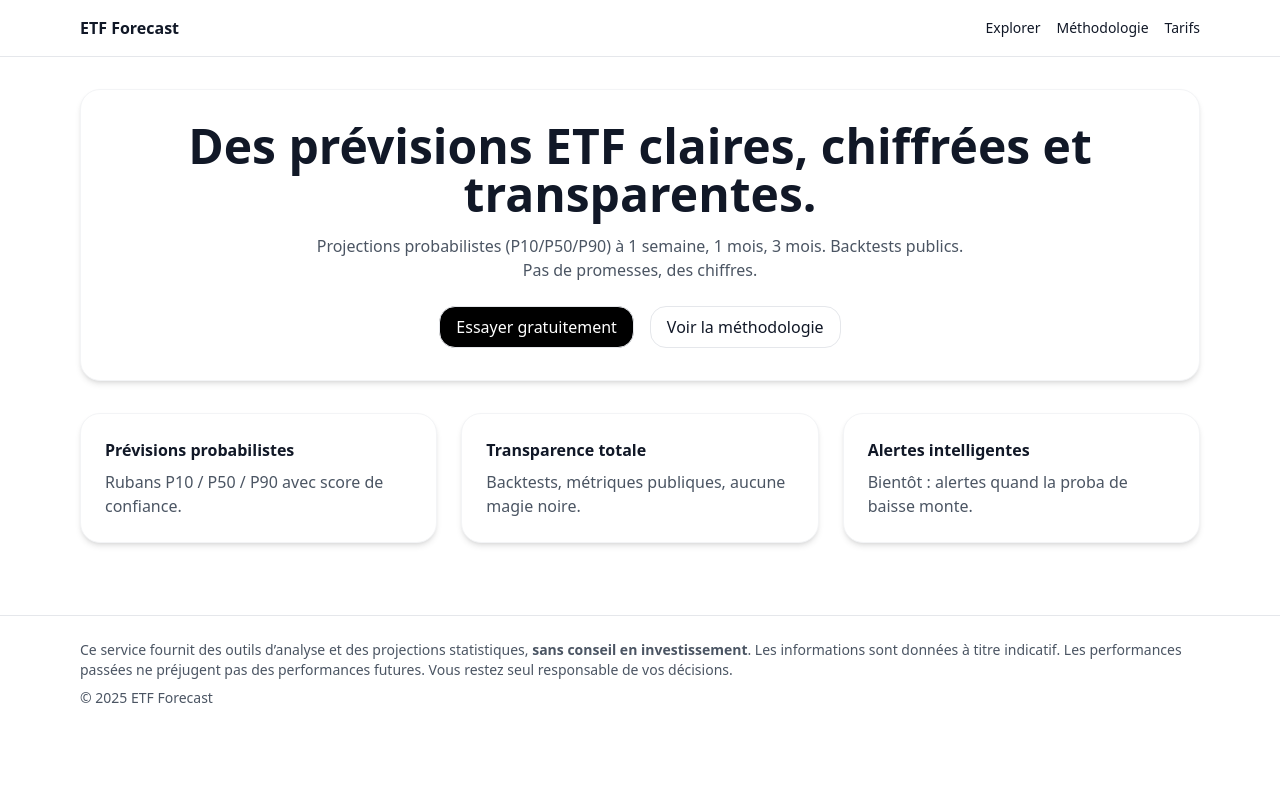
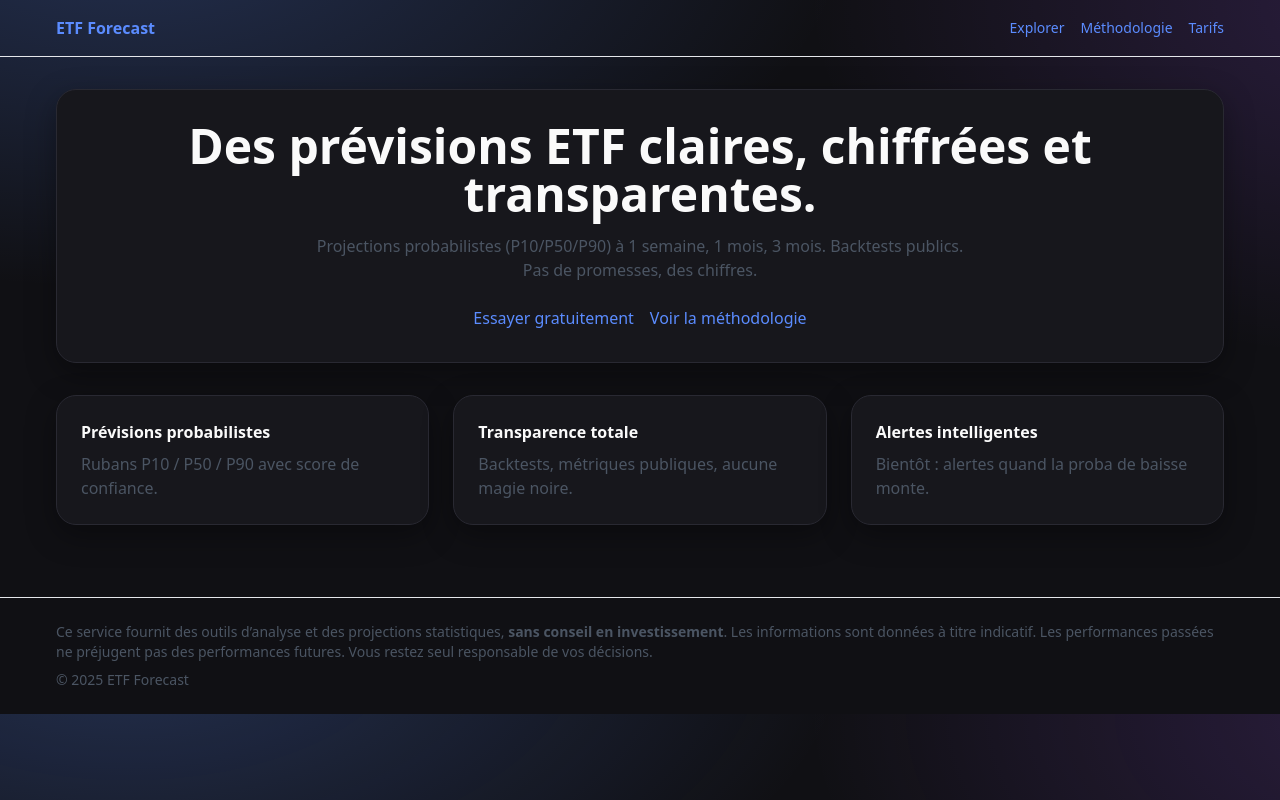
Before and after one commit to papetgroupe-maker/ETF_FORECAST, a Next.js app in the folder etf-forecast/frontend/: page / in a window 1280 px wide. Built offline with nearby package versions, Linux system fonts and the light colour scheme.

Commit message:
Update globals.css

```diff
--- a/etf-forecast/frontend/styles/globals.css
+++ b/etf-forecast/frontend/styles/globals.css
@@ -2,26 +2,33 @@
 @tailwind components;
 @tailwind utilities;
 
+/* Base theme */
 :root {
-  --bg: 255 255 255;
-  --fg: 17 24 39;
+  --bg: hsl(240 10% 7%);
+  --card: hsl(240 10% 10%);
+  --border: hsl(240 10% 18%);
+  --text: hsl(0 0% 98%);
+  --mut: hsl(0 0% 70%);
 }
-body {
-  color: rgb(var(--fg));
-  background: rgb(var(--bg));
+
+html, body {
+  background: radial-gradient(1200px 600px at 10% -10%, rgba(91,140,255,.25), transparent 60%),
+              radial-gradient(1000px 600px at 110% 0%, rgba(162,89,255,.18), transparent 60%),
+              var(--bg);
+  color: var(--text);
 }
-.container {
-  @apply max-w-6xl mx-auto px-4;
-}
+
+/* Containers / cards / badges */
 .card {
-  @apply bg-white rounded-2xl shadow-md border border-gray-100;
-}
-.btn {
-  @apply inline-flex items-center justify-center px-4 py-2 rounded-xl font-medium border border-gray-200 hover:border-gray-300 transition;
-}
-.btn-primary {
-  @apply bg-black text-white hover:bg-gray-800;
+  @apply bg-[var(--card)] border border-[var(--border)] rounded-2xl shadow-soft;
+  backdrop-filter: blur(8px);
 }
 .badge {
-  @apply inline-flex items-center rounded-full px-3 py-1 text-sm border;
+  @apply inline-flex items-center gap-2 px-3 py-1 rounded-full text-xs border bg-black/20 text-[var(--mut)];
 }
+
+/* Links */
+a { @apply text-brand-500 hover:text-brand-600 transition-colors; }
+
+/* Simple util for section spacing */
+.section { @apply py-8 md:py-12; }
```
